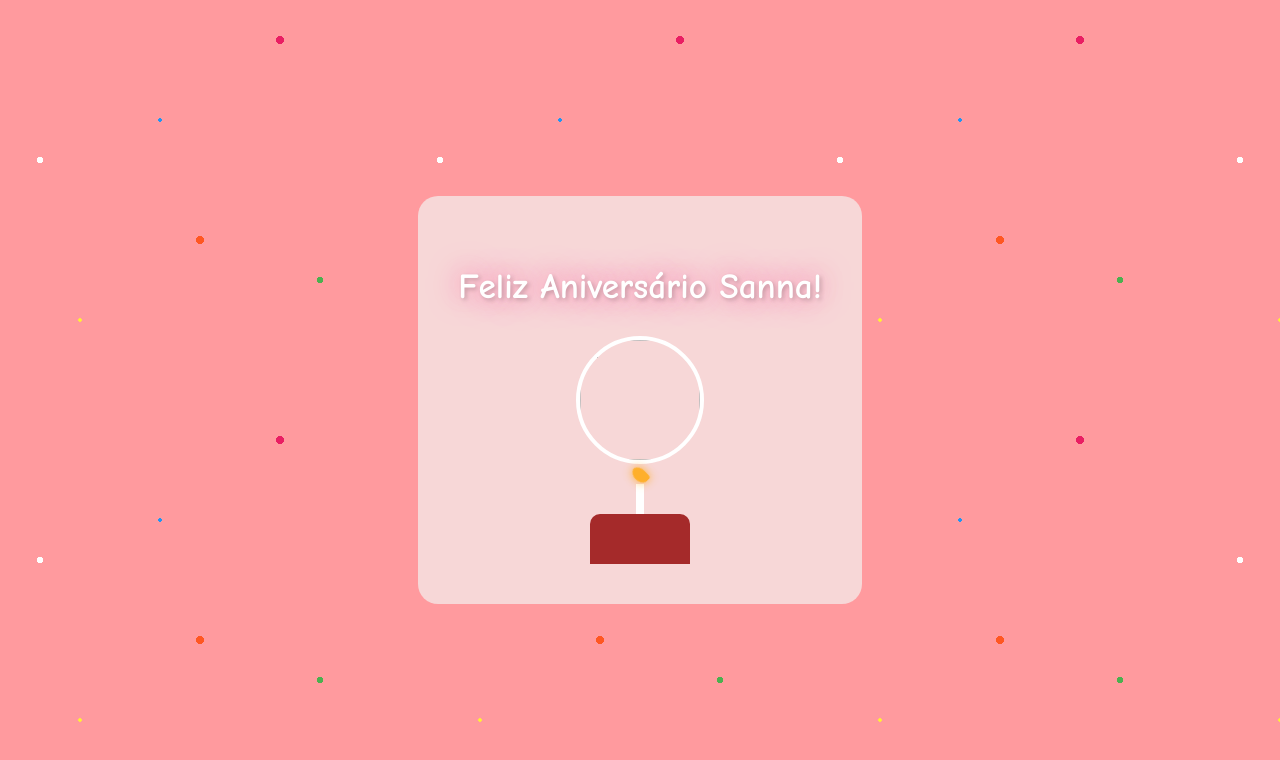
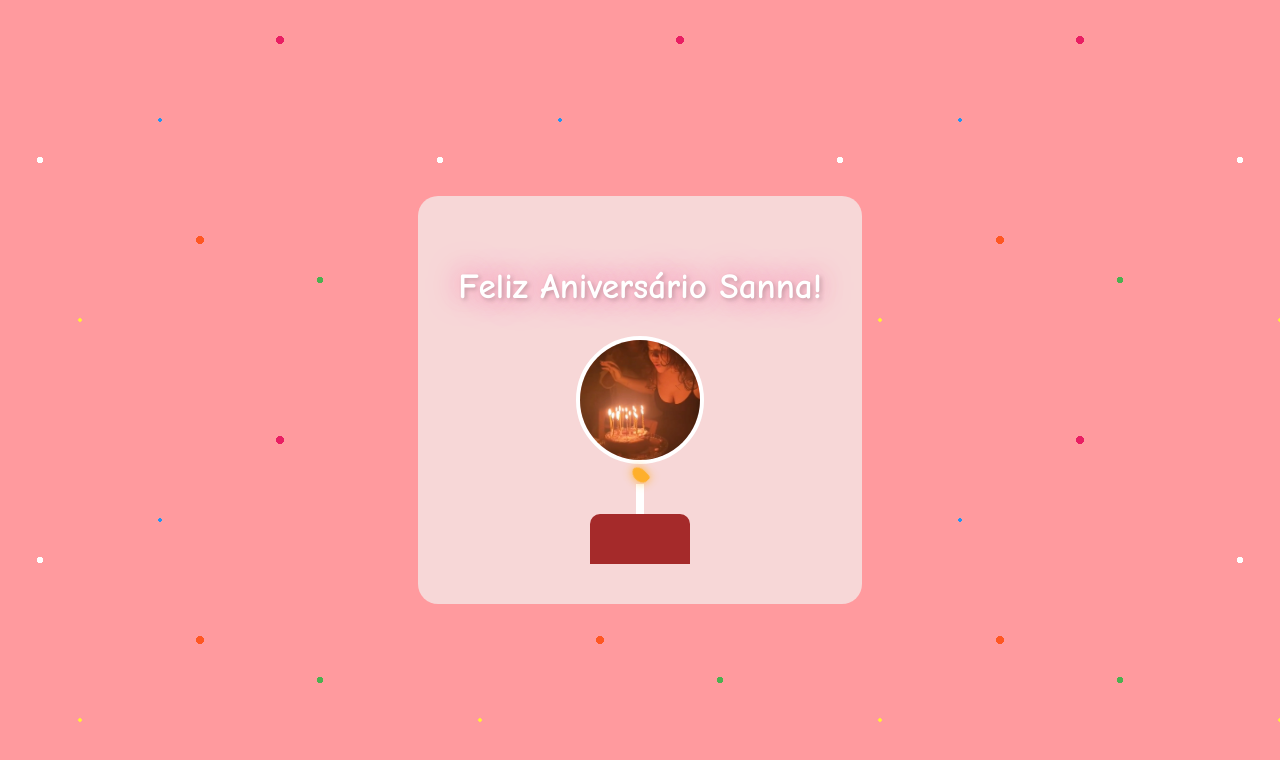
Before and after one commit to santossalvador04-dotcom/her-birthday, a plain HTML site: page index.html in a window 1280 px wide. Drawn offline with Linux system fonts and the light colour scheme.

Commit message:
Update index.html

```diff
--- a/index.html
+++ b/index.html
@@ -10,7 +10,7 @@
 <body>
     <div class="card">
         <h2 class="happy-birthday">Feliz Aniversário Sanna!</h2>
-        <img src="WhatsApp Image 2026-04-18 at 10.57.12.jpeg" class="photo">
+        <img src="foto.jpg" class="photo">
 
         <div class="cake">
             <div class="candle">
```
